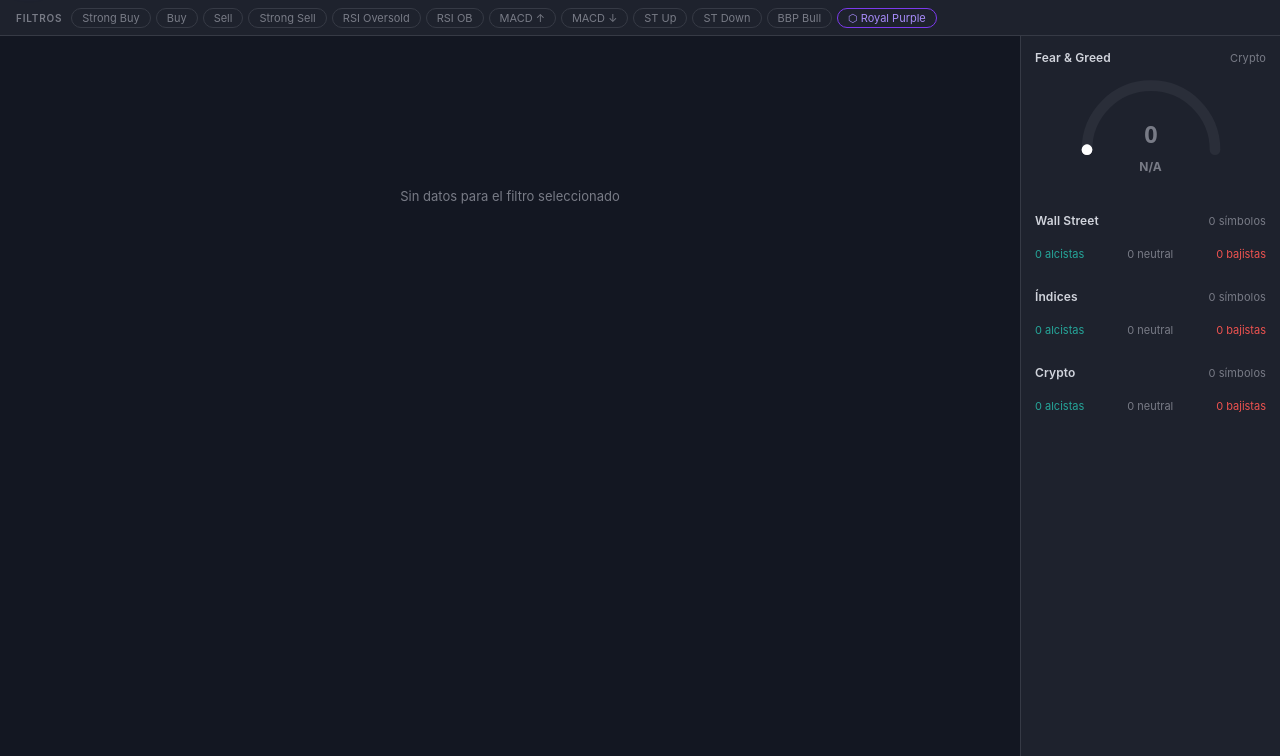
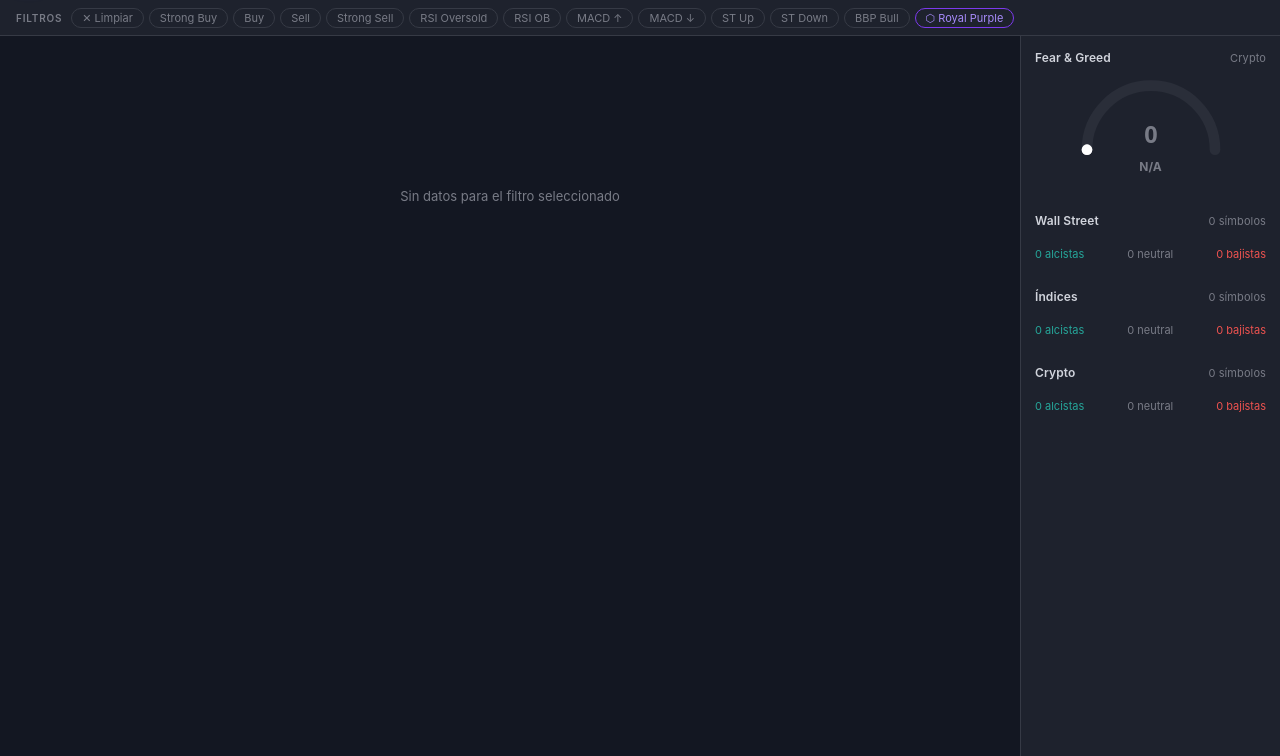
Before and after one commit to ari7676/ozono-bot, a Flask app: page / in a window 1280 px wide. Shown: the part 44-800 px from the top of the page. Run offline with Flask 3, Linux system fonts and the light colour scheme; data that the repository does not hold is empty.

Commit message:
Update index.html

```diff
--- a/templates/index.html
+++ b/templates/index.html
@@ -513,6 +513,7 @@ tr:hover .star, .star.on { opacity: 1; }
 
 <div class="filters">
   <span class="filter-label">FILTROS</span>
+<div class="chip" data-f="clear" style="color:var(--muted);border-color:var(--bg4)" onclick="clearFilters()">✕ Limpiar</div>
   <div class="chip buy-chip"  data-f="STRONG BUY">Strong Buy</div>
   <div class="chip buy-chip"  data-f="BUY">Buy</div>
   <div class="chip sell-chip" data-f="SELL">Sell</div>
```
